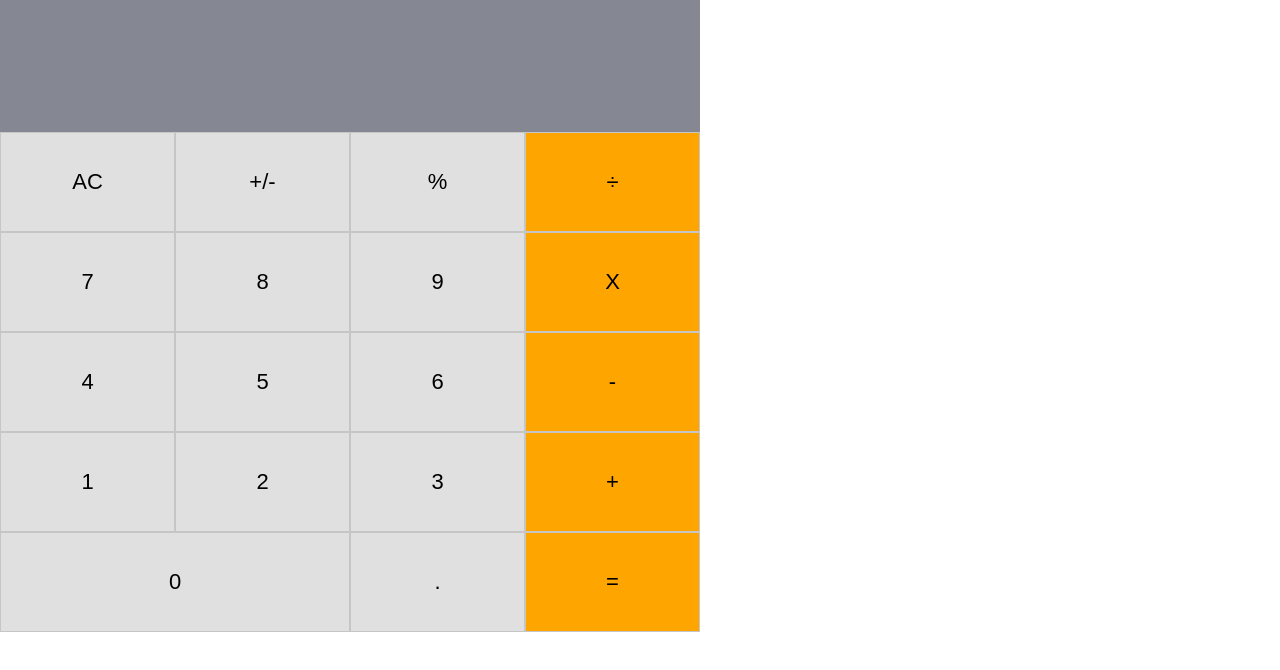
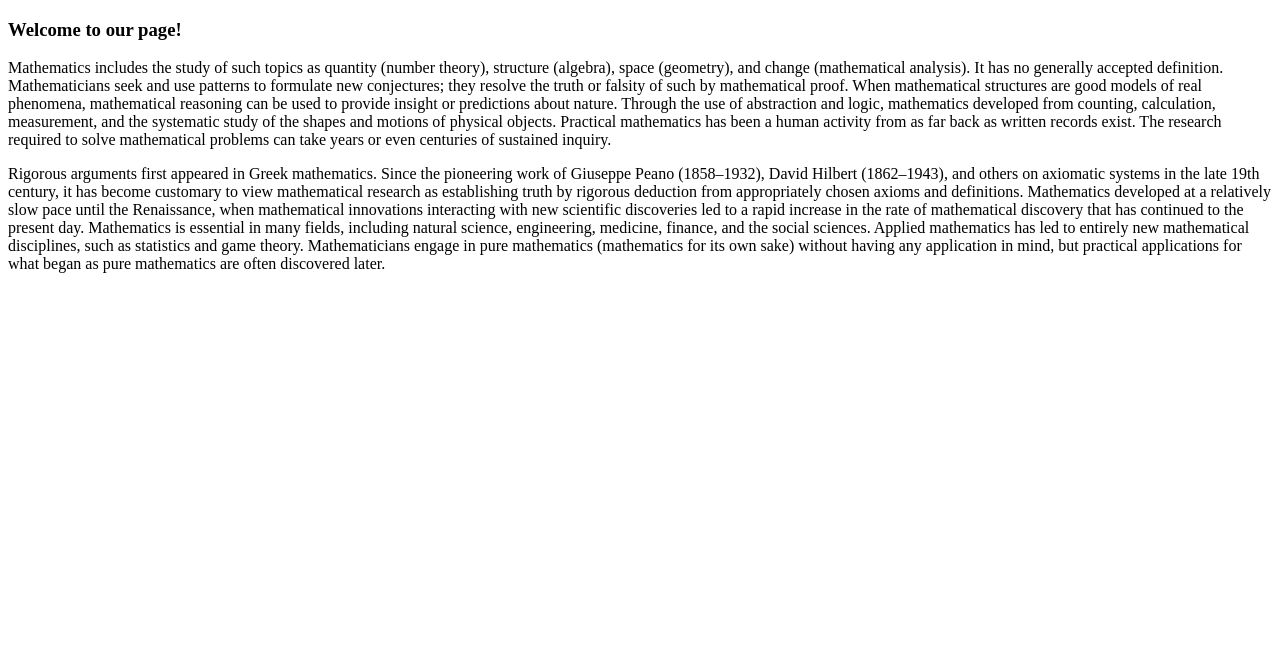
Before and after one commit to Joseph-Burke/calculator, a React (Create React App) app: page / in a window 1280 px wide. Shown: the top 670 px of the page. Built offline with nearby package versions, Linux system fonts and the light colour scheme.

Commit message:
Add content to homepage

```diff
--- a/src/containers/App.js
+++ b/src/containers/App.js
@@ -2,7 +2,6 @@ import React, { useState } from 'react';
 import Display from '../components/Display';
 import ButtonPanel from '../components/ButtonPanel';
 import calculate from '../logic/calculate';
-// import styles from '../styles/app.module.css';
 
 const App = () => {
   const [data, setData] = useState(
--- /dev/null
+++ b/src/containers/Home.js
@@ -0,0 +1,41 @@
+import React from 'react';
+
+const Home = () => (
+  <>
+    <h3>Welcome to our page!</h3>
+    <p>
+      Mathematics includes the study of such topics as quantity (number theory),
+      structure (algebra), space (geometry), and change (mathematical analysis).
+      It has no generally accepted definition. Mathematicians seek and use
+      patterns to formulate new conjectures; they resolve the truth or falsity
+      of such by mathematical proof. When mathematical structures are good
+      models of real phenomena, mathematical reasoning can be used to provide
+      insight or predictions about nature. Through the use of abstraction and
+      logic, mathematics developed from counting, calculation, measurement, and
+      the systematic study of the shapes and motions of physical objects.
+      Practical mathematics has been a human activity from as far back as
+      written records exist. The research required to solve mathematical
+      problems can take years or even centuries of sustained inquiry.
+    </p>
+
+    <p>
+      Rigorous arguments first appeared in Greek mathematics. Since the
+      pioneering work of Giuseppe Peano (1858–1932), David Hilbert (1862–1943),
+      and others on axiomatic systems in the late 19th century, it has become
+      customary to view mathematical research as establishing truth by rigorous
+      deduction from appropriately chosen axioms and definitions. Mathematics
+      developed at a relatively slow pace until the Renaissance, when
+      mathematical innovations interacting with new scientific discoveries led
+      to a rapid increase in the rate of mathematical discovery that has
+      continued to the present day. Mathematics is essential in many fields,
+      including natural science, engineering, medicine, finance, and the social
+      sciences. Applied mathematics has led to entirely new mathematical
+      disciplines, such as statistics and game theory. Mathematicians engage in
+      pure mathematics (mathematics for its own sake) without having any
+      application in mind, but practical applications for what began as pure
+      mathematics are often discovered later.
+    </p>
+  </>
+);
+
+export default Home;
--- /dev/null
+++ b/src/containers/Quote.js
@@ -0,0 +1,7 @@
+import React, { useState } from 'react';
+
+const Quote = () => (
+  <h1>Quote!</h1>
+);
+
+export default Quote;
--- a/src/index.js
+++ b/src/index.js
@@ -1,20 +1,21 @@
 import React from 'react';
 import ReactDOM from 'react-dom';
-import './index.css';
 import {
   BrowserRouter as Router,
   Switch,
   Route,
 } from 'react-router-dom';
+import Home from './containers/Home';
 import App from './containers/App';
+import Quote from './containers/Quote';
 
 ReactDOM.render(
   <React.StrictMode>
     <Router>
       <Switch>
-        <Route exact path="/" component={App} />
+        <Route exact path="/" component={Home} />
         <Route exact path="/calculator" component={App} />
-        <Route exact path="/quote" component={App} />
+        <Route exact path="/quote" component={Quote} />
       </Switch>
     </Router>
   </React.StrictMode>,
```
